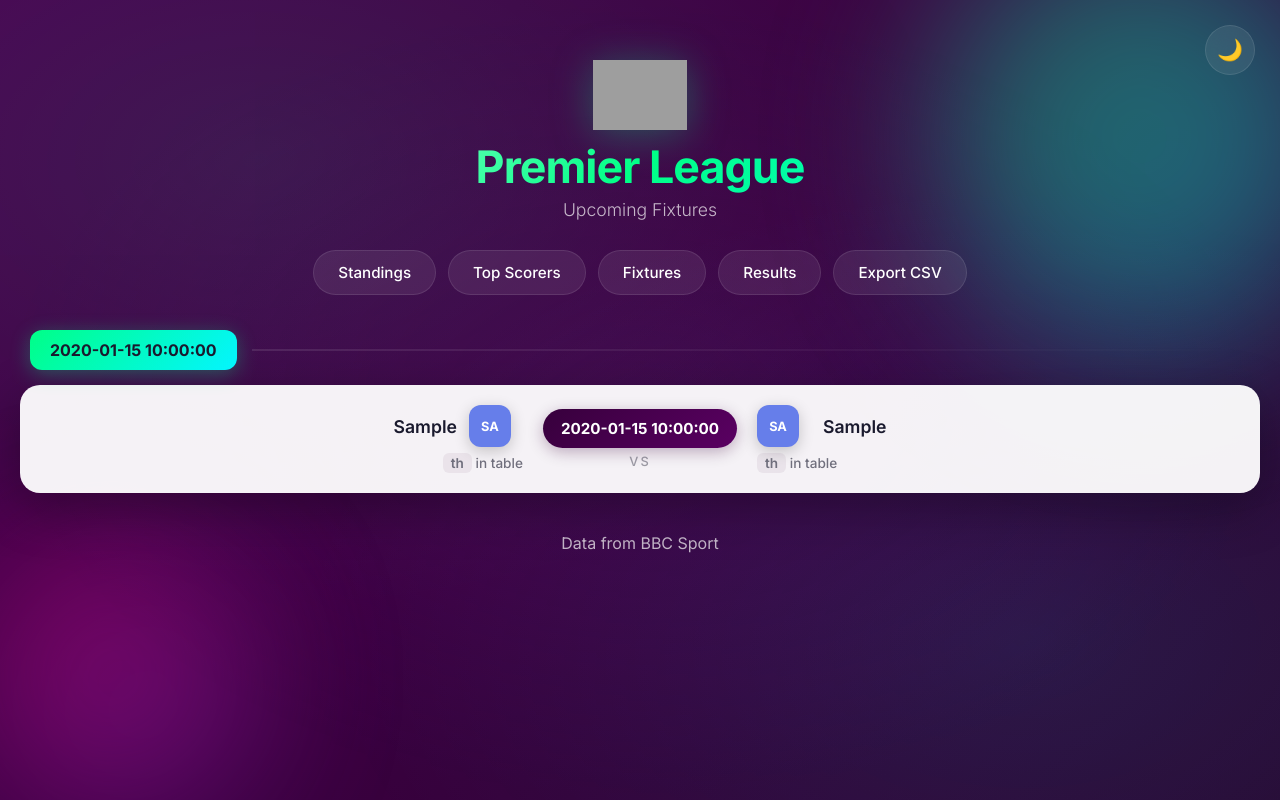
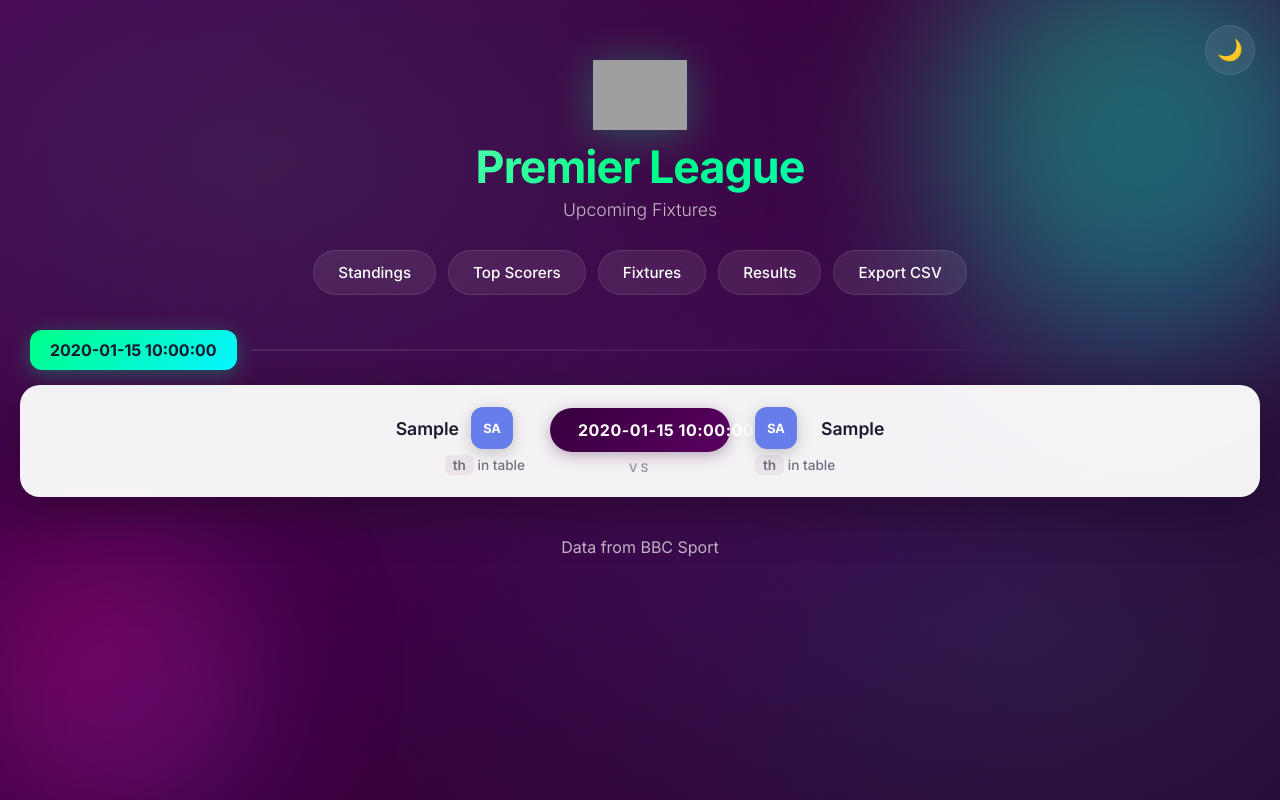
Before and after one commit to irwingvaz/SCRAPED-EPL-WEBSITE, a Flask app: template templates/fixtures.html in a window 1280 px wide. Run offline with Flask 3, Linux system fonts and the light colour scheme; the template is opened without the code that fills it: most values are stand-ins (such as "Sample title", 1, 10 or a date in 2020); grey boxes are pictures that could not be loaded.

Commit message:
adjusted spacing on the fixtures tab

```diff
--- a/templates/fixtures.html
+++ b/templates/fixtures.html
@@ -59,12 +59,12 @@
 
     .fixture-row {
         display: grid;
-        grid-template-columns: 1fr auto 1fr;
+        grid-template-columns: 1fr 180px 1fr;
         align-items: center;
-        padding: 20px 25px;
+        padding: 22px 35px;
         border-bottom: 1px solid rgba(0,0,0,0.05);
         transition: all 0.3s ease;
-        gap: 20px;
+        gap: 25px;
     }
     [data-theme="dark"] .fixture-row {
         border-bottom-color: rgba(255,255,255,0.05);
@@ -141,27 +141,32 @@
         display: flex;
         flex-direction: column;
         align-items: center;
-        gap: 6px;
-        min-width: 100px;
+        justify-content: center;
+        gap: 8px;
+        width: 100%;
     }
 
     .match-time {
         background: linear-gradient(135deg, var(--primary), var(--primary-light));
         color: white;
-        padding: 10px 18px;
-        border-radius: 25px;
+        padding: 12px 28px;
+        border-radius: 50px;
         font-weight: 700;
-        font-size: 0.95em;
+        font-size: 1em;
+        letter-spacing: 0.5px;
         box-shadow: 0 4px 15px rgba(55,0,60,0.3);
+        white-space: nowrap;
+        text-align: center;
+        width: 100%;
     }
 
     .match-vs {
         color: var(--table-text);
         opacity: 0.4;
-        font-size: 0.8em;
-        font-weight: 500;
+        font-size: 0.75em;
+        font-weight: 600;
         text-transform: uppercase;
-        letter-spacing: 2px;
+        letter-spacing: 3px;
     }
 
     .empty-state {
```
